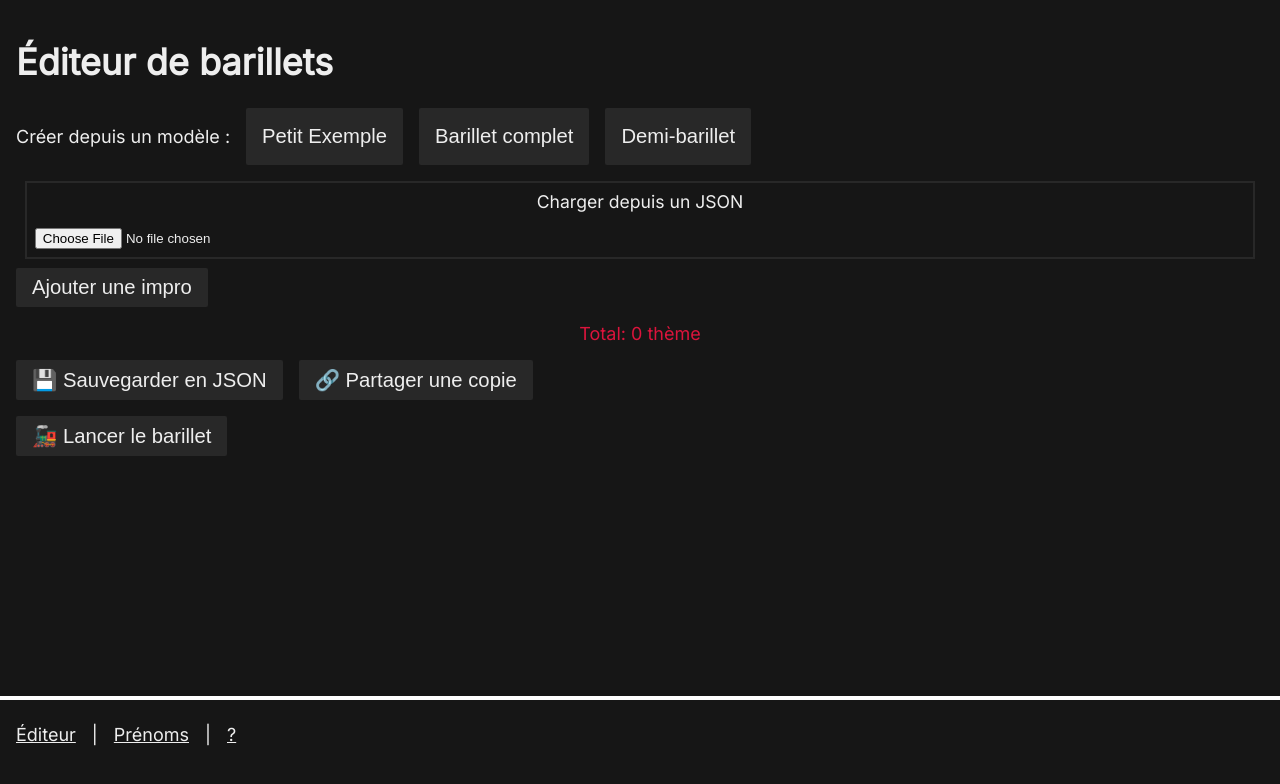
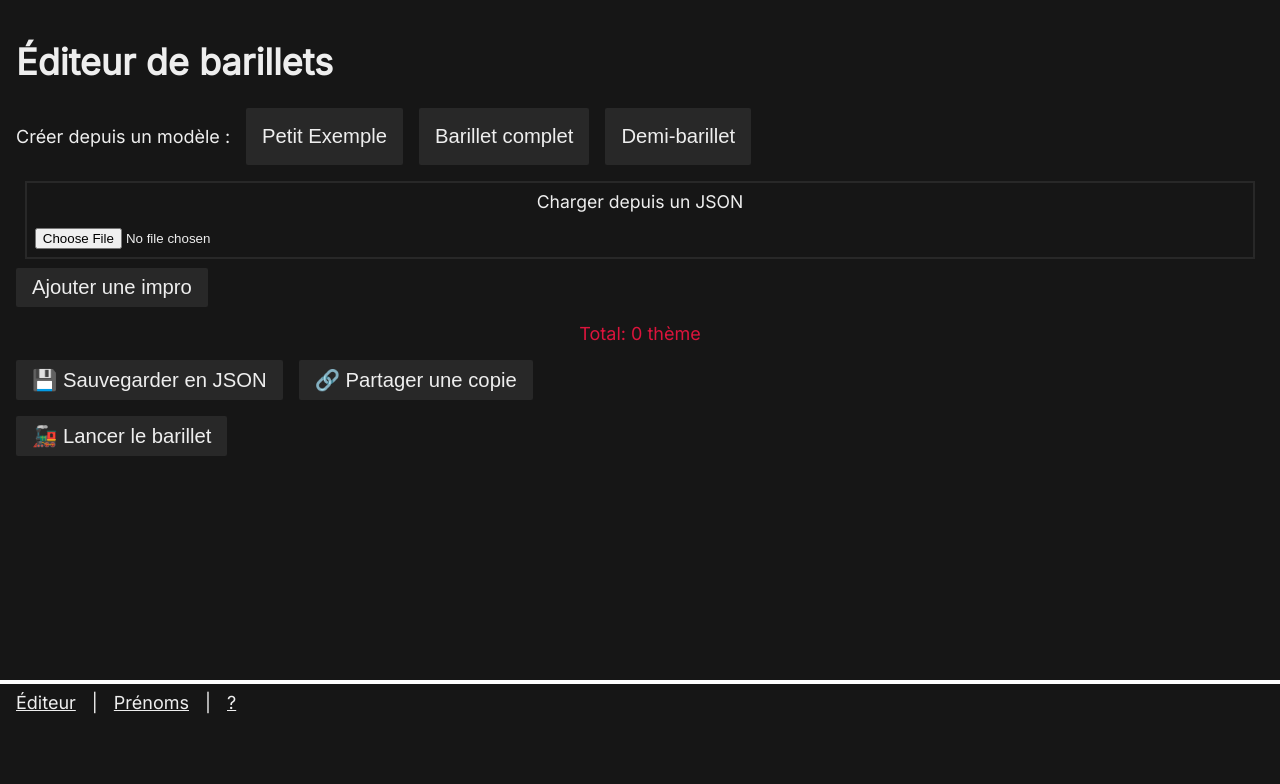
Before and after one commit to tchapeaux/improv-barillet-editor, a React (Vite) app: page /#/ in a window 1280 px wide. Shown: the top 784 px of the page. Built offline with nearby package versions, Linux system fonts and the light colour scheme.

Commit message:
🤏 reduce footer height

```diff
--- a/src/styles/styles.scss
+++ b/src/styles/styles.scss
@@ -28,8 +28,6 @@ to this section's matching END comment to see page-specific styles.
 .footer {
   display: flex;
   justify-content: space-between;
-  margin: 1rem auto 0;
-  padding: 1rem 0 0.75rem 0;
   width: 100%;
   flex-wrap: wrap;
   border-top: 4px solid #fff;
```
